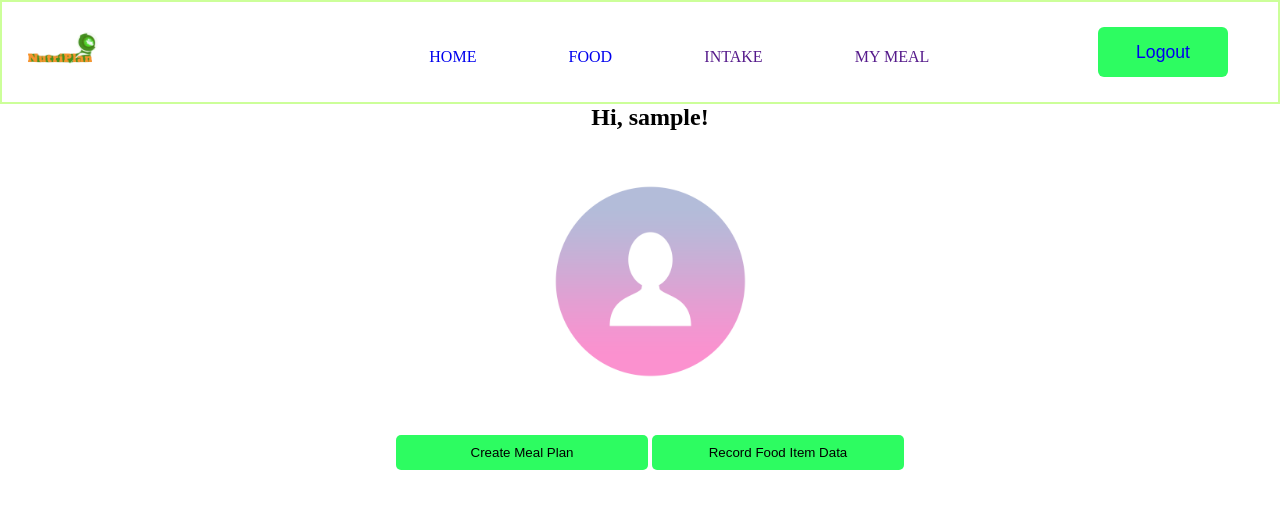
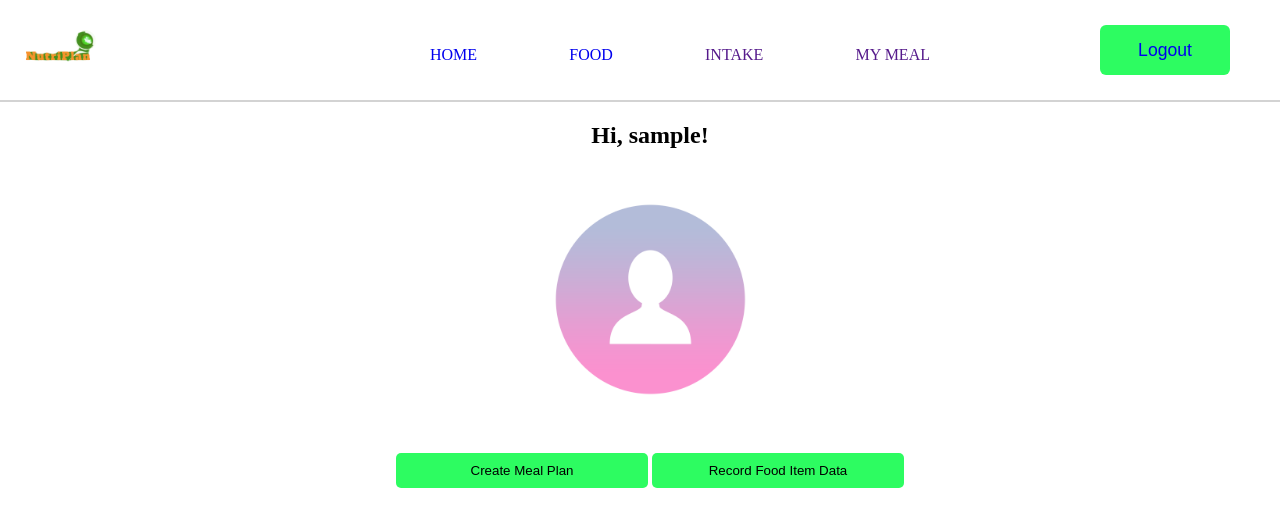
Before and after one commit to DadoveNonye/NutriPlan, a Flask app: page /index in a window 1280 px wide. Shown: the top 527 px of the page. Run offline with Flask 3, Linux system fonts and the light colour scheme; the visitor is signed in with stand-in values (Sample User, id 1); data that the repository does not hold is empty.

Commit message:
{update}box shadow

```diff
--- a/app/static/css/style.css
+++ b/app/static/css/style.css
@@ -6,7 +6,7 @@
 
 #navbar {
   max-height: 100px;
-  border: 2px solid #ccff99;
+  border-bottom: 2px solid lightgrey;
   display: flex;
   justify-content: space-between;
   right: 0%;
@@ -130,14 +130,16 @@ nav > ul > li:hover::after {
 
   .meal-plan-card {
     width: 25%;
-    margin: 10px;
+    box-shadow: 1px 1px 6px rgba(0, 0, 0, 0.595);
+    margin-top: 20px;
     padding: 20px;
-    border: 1px solid #ddd;
     border-radius: 5px;
     text-align: center;
     list-style-type: none;
   }
-
+.main{
+  margin-top: 20px;
+}
   .meal-plan-card img {
     width: 100%;
     height: 150px; /* Adjust image height as needed */
```
